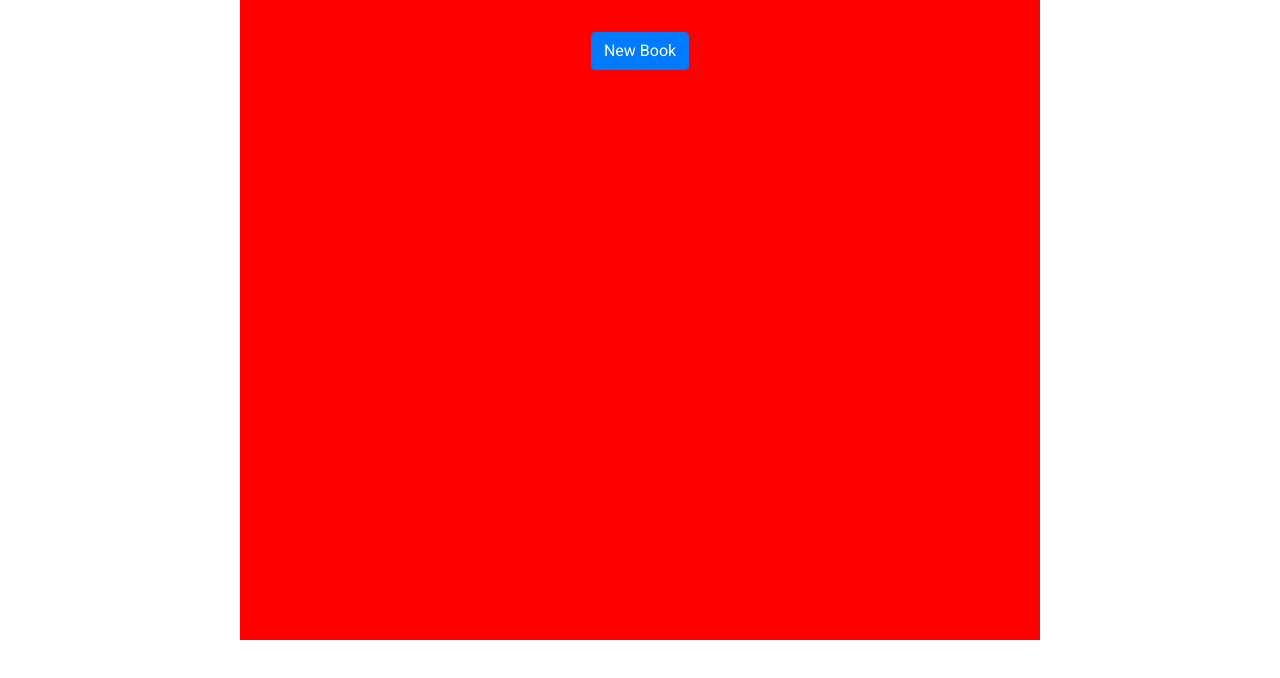
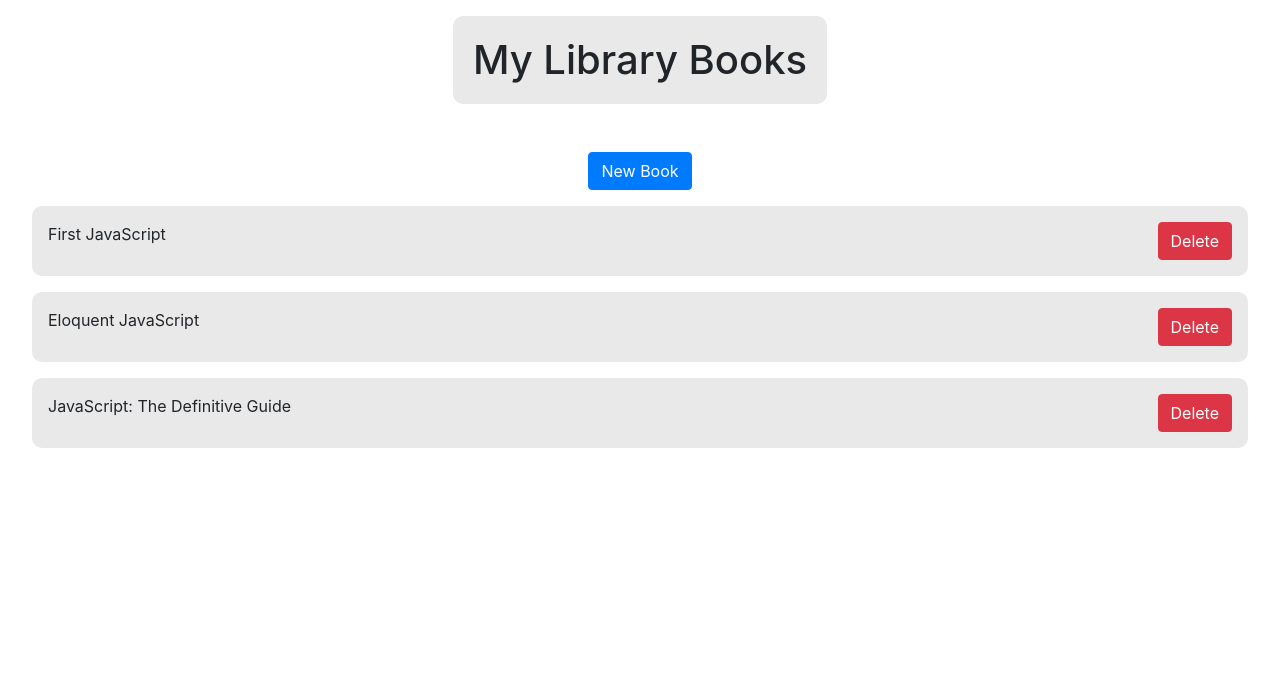
Before and after one commit to kasweigart/Library, a plain HTML site: page index.html in a window 1280 px wide. Drawn offline with nearby package versions, Linux system fonts and the light colour scheme.

Commit message:
added style

```diff
--- a/index.html
+++ b/index.html
@@ -3,7 +3,7 @@
   <head>
     <meta charset="utf-8" />
     <meta http-equiv="X-UA-Compatible" content="IE=edge" />
-    <title></title>
+    <title>My Library Books</title>
     <meta name="description" content="" />
     <meta name="viewport" content="width=device-width, initial-scale=1" />
     <link rel="stylesheet" href="styles.css" />
@@ -13,11 +13,23 @@
       integrity="sha384-Vkoo8x4CGsO3+Hhxv8T/Q5PaXtkKtu6ug5TOeNV6gBiFeWPGFN9MuhOf23Q9Ifjh"
       crossorigin="anonymous"
     />
-    <link href="https://fonts.googleapis.com/css?family=Roboto&display=swap" rel="stylesheet">
+    <link
+      href="https://fonts.googleapis.com/css?family=Roboto&display=swap"
+      rel="stylesheet"
+    />
   </head>
   <body>
-      <div id='main'>
-    <button type="button" class="btn btn-primary" id="newBook">New Book</button>
+      <h1>My Library Books</h1>
+    <div id="bookForm">
+      <button type="button" class="btn btn-primary" id="newBook">
+        New Book
+      </button>
+    </div>
+    <div id="booksHeader"></div>
+    <div id="books">
+      <div class='book'>First JavaScript <button type="button" class="btn btn-danger">Delete</button></div>
+      <div class='book'>Eloquent JavaScript<button type="button" class="btn btn-danger">Delete</button></div>
+      <div class='book'>JavaScript: The Definitive Guide<button type="button" class="btn btn-danger">Delete</button></div>
     </div>
     <script src="script.js"></script>
   </body>
--- a/styles.css
+++ b/styles.css
@@ -1,19 +1,39 @@
-html {}
+body {
+  padding: 1em;
+}
 
+h1 {
+  display: flex;
+  margin: auto;
+  height: fit-content;
+  width: fit-content;
+  padding: 0.5em;
+  background-color: rgb(233, 233, 233);
+  border-radius: 10px;
+}
 #main {
+  display: flex;
   height: 40em;
   width: 50em;
   background-color: red;
   margin: auto;
-    display: block;
   padding: 2em;
-    font-family: 'Roboto', sans-serif;
-
+  font-family: "Roboto", sans-serif;
 }
 
 #newBook {
-    display: block;
+  display: flex;
   margin: auto;
-    border-radius
-    box-shadow: ;
+  margin-top: 3em;
 }
+
+.book {
+  margin: 1em;
+  display: flex;
+  justify-content: space-between;
+  background-color: rgb(233, 233, 233);
+  padding: 1em;
+  border-radius: 10px;
+}
+button {
+}
```
Lines whose indentation alone changed are shown as unchanged.
